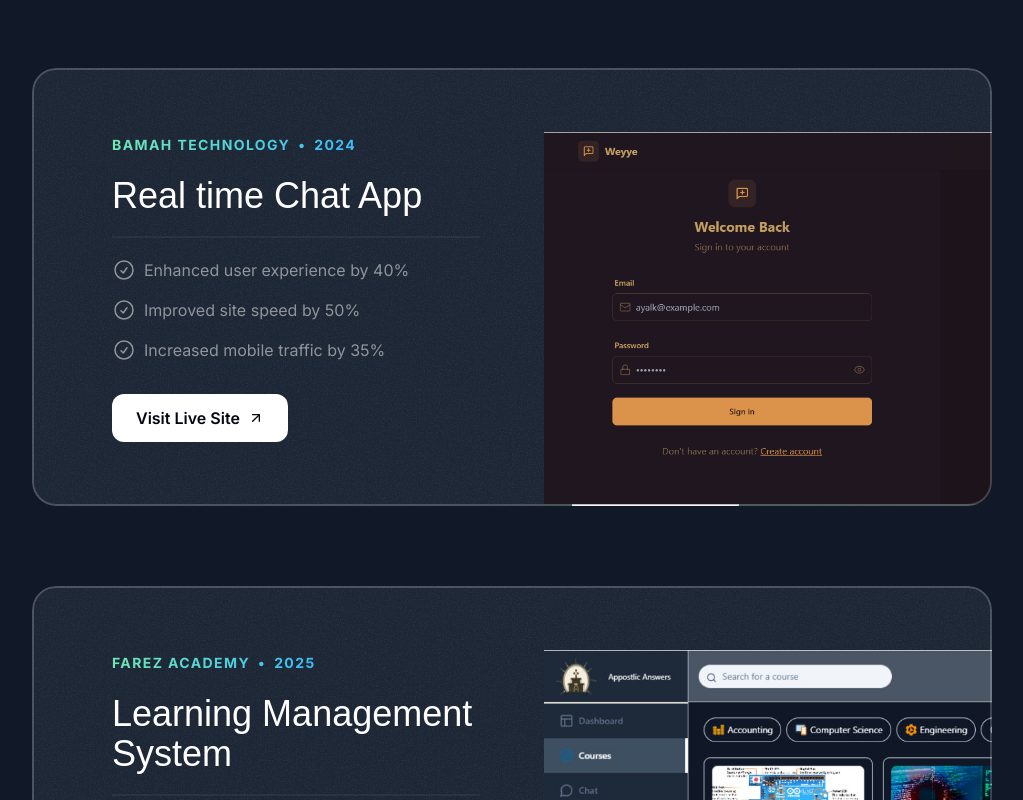
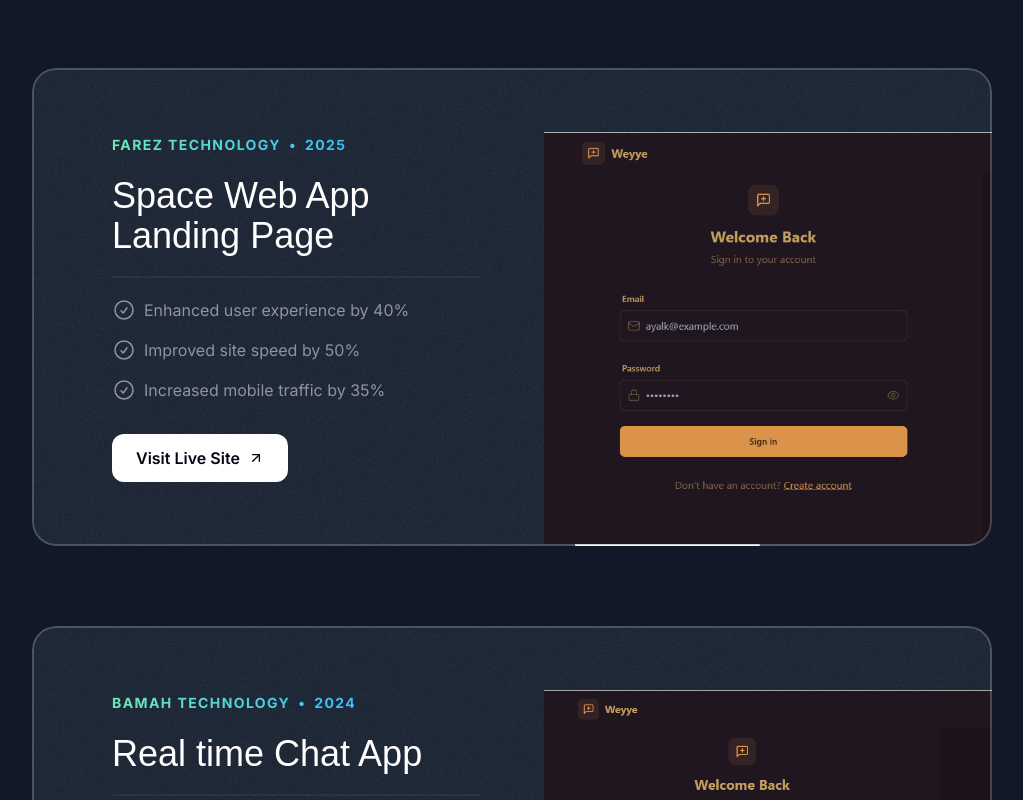
Before and after one commit to mr-Ayalk/ayalk_portfolio, a Next.js app: page / in a window 1280 px wide. Shown: the part 1240-2040 px from the top of the page, without its empty margins (128-1151 px from the left). Built offline with nearby package versions, Linux system fonts and the light colour scheme; a web font is replaced by a local one.

Commit message:
project added

```diff
--- a/src/sections/Projects.tsx
+++ b/src/sections/Projects.tsx
@@ -11,7 +11,20 @@ import chat_app_banner from "@/assets/images/chat_app.png";
 import lms_banner from "@/assets/images/lms.png";
 import eccomerce_banner from "@/assets/images/ecommerce.png";
 import bamah_banner from "@/assets/images/bamah_banner.png";
+import space_farez from "@/assets/images/space-farez.png";
 const portfolioProjects = [
+  {
+    company: "Farez Technology",
+    year: "2025",
+    title: "Space Web App Landing Page",
+    results: [
+      { title: "Enhanced user experience by 40%" },
+      { title: "Improved site speed by 50%" },
+      { title: "Increased mobile traffic by 35%" },
+    ],
+    link: "https://farez-space.netlify.app/",
+    image: chat_app_banner,
+  },
   {
     company: "Bamah Technology",
     year: "2024",
```
Also changed, not shown: src/assets/images/space-farez.png (added).
